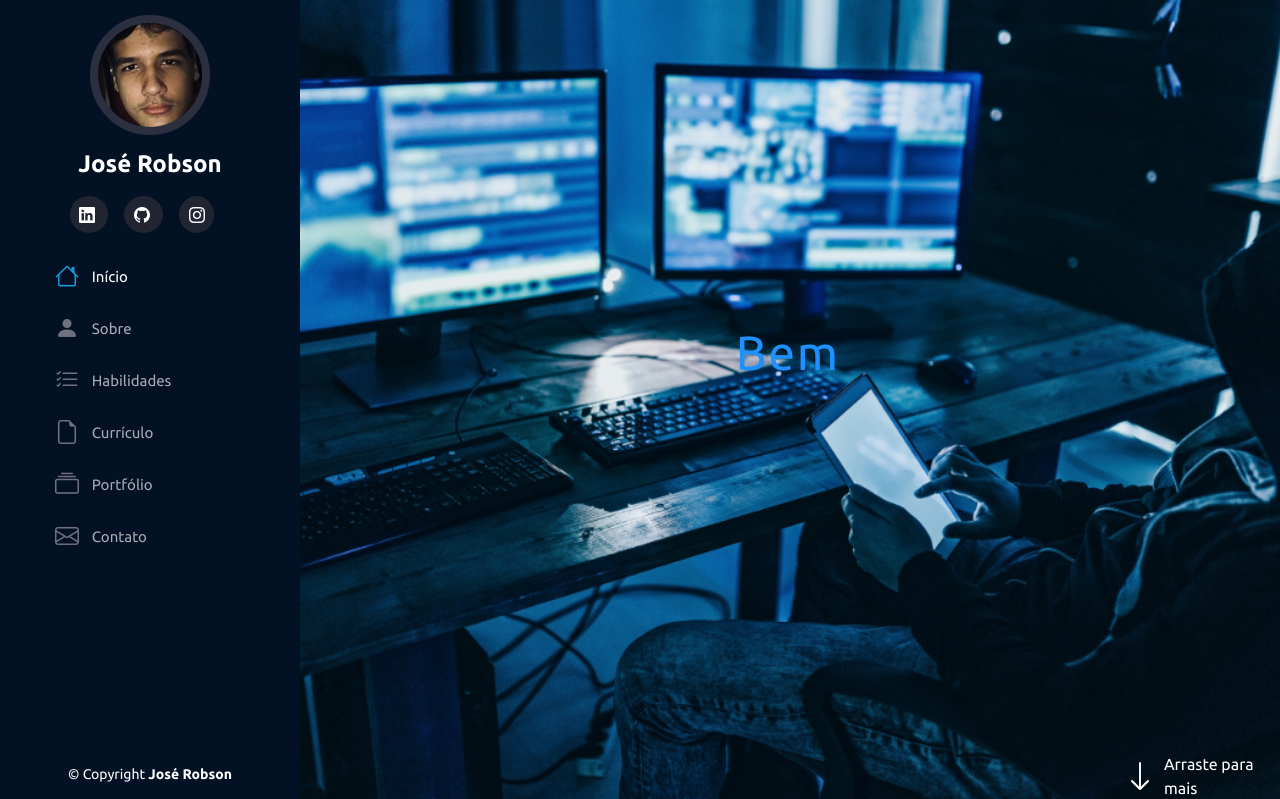
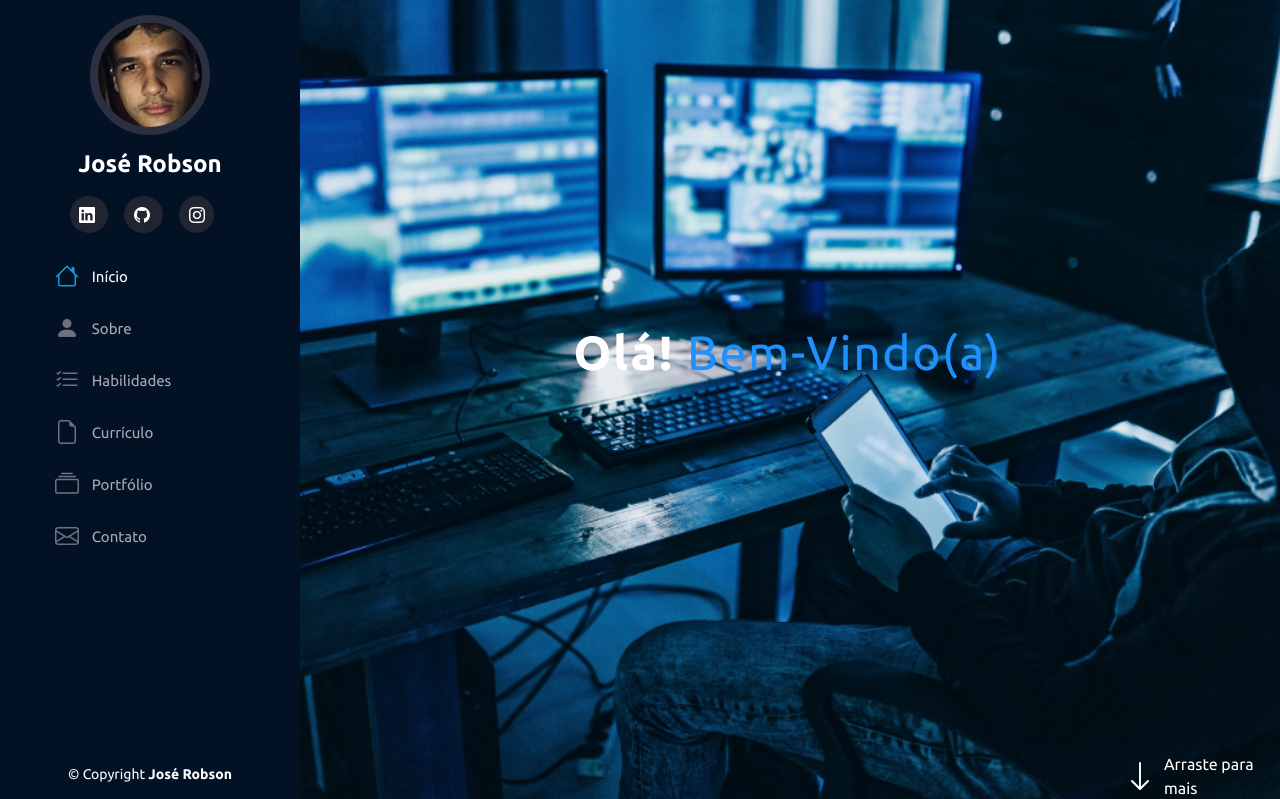
Before and after one commit to robinhosz/portfolio-responsa, a Flask app: page / in a window 1280 px wide. Shown: the top 799 px of the page. Run offline with Flask 2, Linux system fonts and the light colour scheme; some libraries are stand-ins or nearby versions.

Commit message:
Corrigindo

```diff
--- a/static/script.js
+++ b/static/script.js
@@ -64,7 +64,7 @@
 const typedTextSpan = document.querySelector(".typed-text");
 const cursorSpan = document.querySelector(".cursor");
 
-const textArray = ["Bem-Vindo", "Me Chamo Robson!"];
+const textArray = ["Bem-Vindo(a)", "Sou Robson!"];
 const typingDelay = 200;
 const erasingDelay = 100;
 const newTextDelay = 2000; // Delay between current and next text
--- a/templates/index.html
+++ b/templates/index.html
@@ -67,7 +67,7 @@
 
         <section id="inicio" class="row m-0 p-0">
           <div class="container">
-            <p> <span class="typed-text"></span><span class="cursor">&nbsp;</span></p>
+            <p>Olá! <span class="typed-text"></span><span class="cursor">&nbsp;</span></p>
 
           </div>
             <div class="col-md-12 d-flex justify-content-end
```
